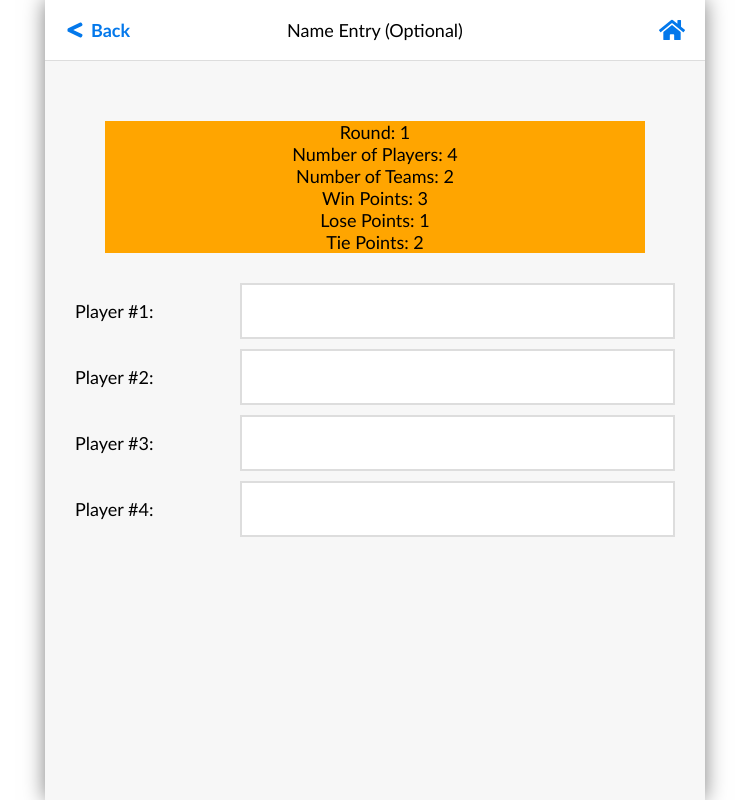
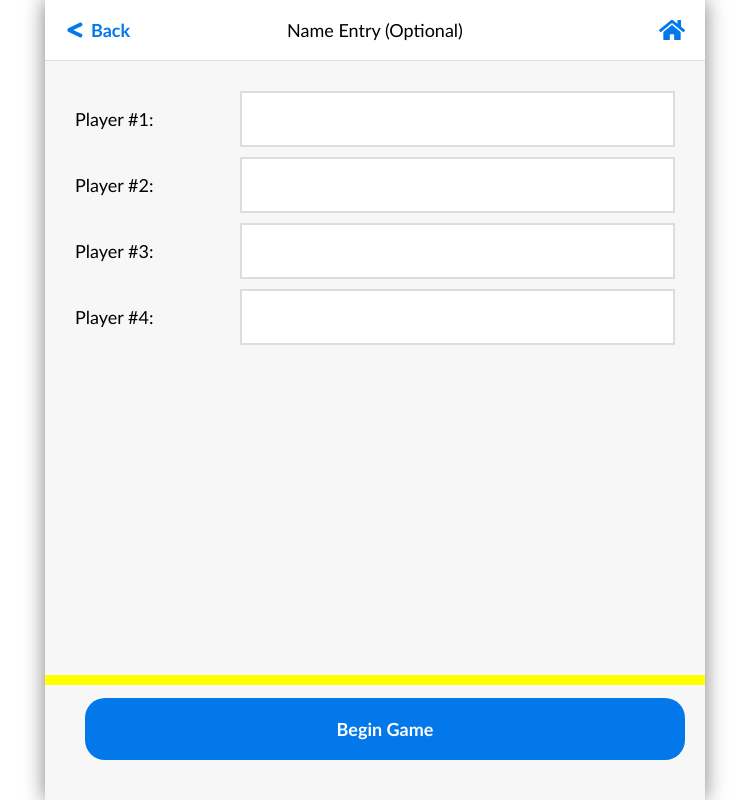
Before and after one commit to christianhalsell/app-street-sports-challenger, a React (Create React App) app: page /nameentry in a window 1280 px wide. Shown: the whole page, without its empty margins (265-1014 px from the left). Built offline with nearby package versions, Linux system fonts and the light colour scheme.

Commit message:
updated homepage styling reference

```diff
--- a/src/components/Content.module.css
+++ b/src/components/Content.module.css
@@ -6,6 +6,7 @@
   overflow-y: scroll;
   padding: 30px 30px;
   text-align: center;
+  flex: 10;
 }
 
 .contentImage {
@@ -24,4 +25,5 @@
 
 .flexEnd {
   justify-content: flex-end;
+  flex: 1;
 }
--- a/src/index.css
+++ b/src/index.css
@@ -55,7 +55,3 @@ code {
   --modal-top-margin: 3.125rem;
   --padding: 0.625rem;
 }
-
-.button-wrapper {
-  display: flex;
-}
--- a/src/pages/HomePage.js
+++ b/src/pages/HomePage.js
@@ -2,9 +2,10 @@ import React from 'react';
 import { useNavigate } from 'react-router-dom';
 
 import Container from '../components/Container';
-import Header from '../components/Header';
 import Content from '../components/Content';
 import Button from '../components/Button';
+
+import styles from './HomePage.module.css';
 
 const HomePage = () => {
   const navigate = useNavigate();
@@ -12,7 +13,8 @@ const HomePage = () => {
     <Container>
       {/* <Header title='Home' leftContent='' rightContent='' /> */}
       <Content position='bottom' type='image'>
-        <div className='button-wrapper'>
+        <div className={styles.buttonWrapper}>
+          {/* <div className='button-wrapper'> */}
           <Button
             onClick={() => {
               navigate('/howtouse');
--- /dev/null
+++ b/src/pages/HomePage.module.css
@@ -0,0 +1,3 @@
+.buttonWrapper {
+  display: flex;
+}
--- a/src/pages/NameEntryPage.js
+++ b/src/pages/NameEntryPage.js
@@ -58,15 +58,6 @@ const NameEntryPage = () => {
         }
       />
       <Content>
-        <div style={{ backgroundColor: 'orange', margin: 30 }}>
-          <div>Round: {round}</div>
-          <div>Number of Players: {playersCount}</div>
-          <div>Number of Teams: {teamsCount}</div>
-          <div>Win Points: {pointsWin}</div>
-          <div>Lose Points: {pointsLoss}</div>
-          <div>Tie Points: {pointsTie}</div>
-        </div>
-
         {playerNames.map((item, idx) => {
           return (
             <div className={styles.nameEntryArea_Wrapper} key={idx}>
@@ -84,6 +75,19 @@ const NameEntryPage = () => {
           );
         })}
       </Content>
+
+      <div style={{ backgroundColor: 'yellow', height: 10 }} />
+      <Content position='bottom'>
+        <div className='button-wrapper'>
+          <Button
+            onClick={() => {
+              navigate('/rounds');
+            }}
+          >
+            Begin Game
+          </Button>
+        </div>
+      </Content>
     </Container>
   );
 };
```
